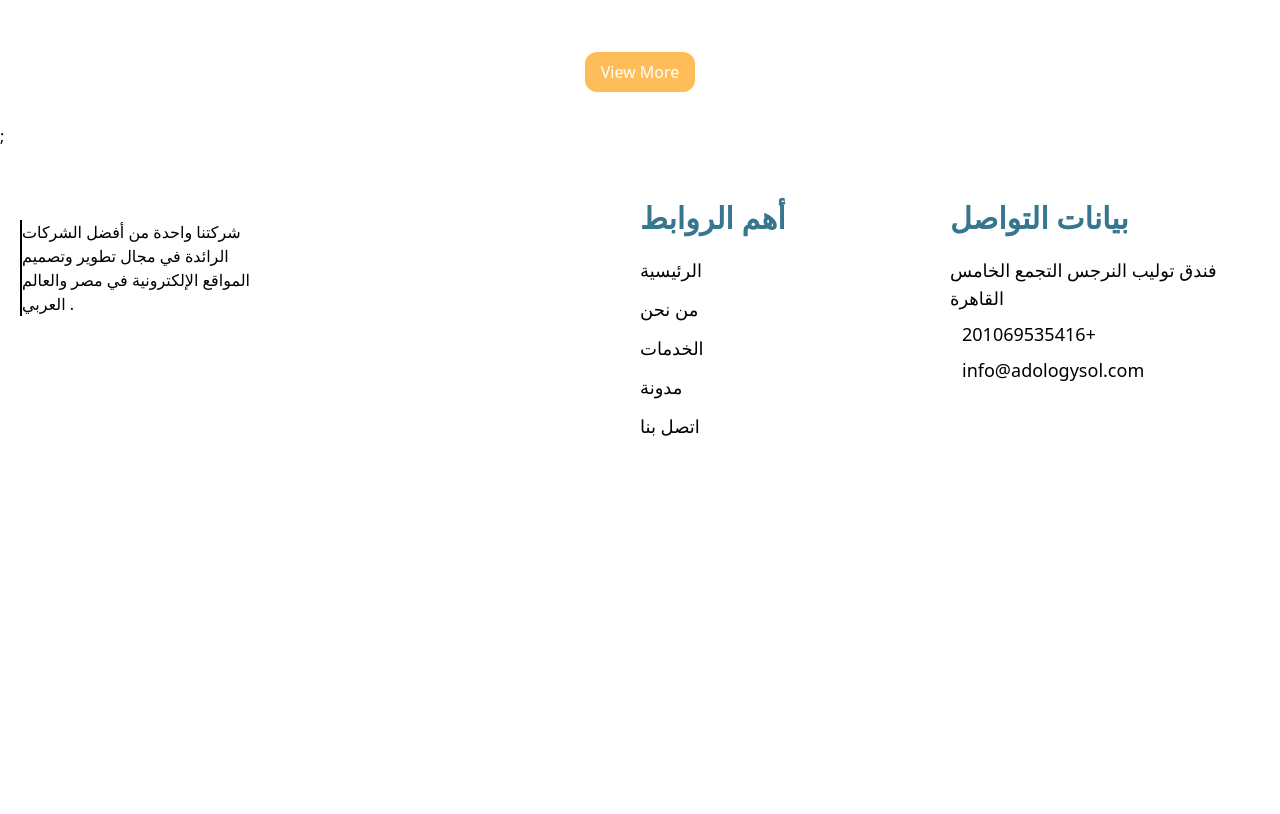
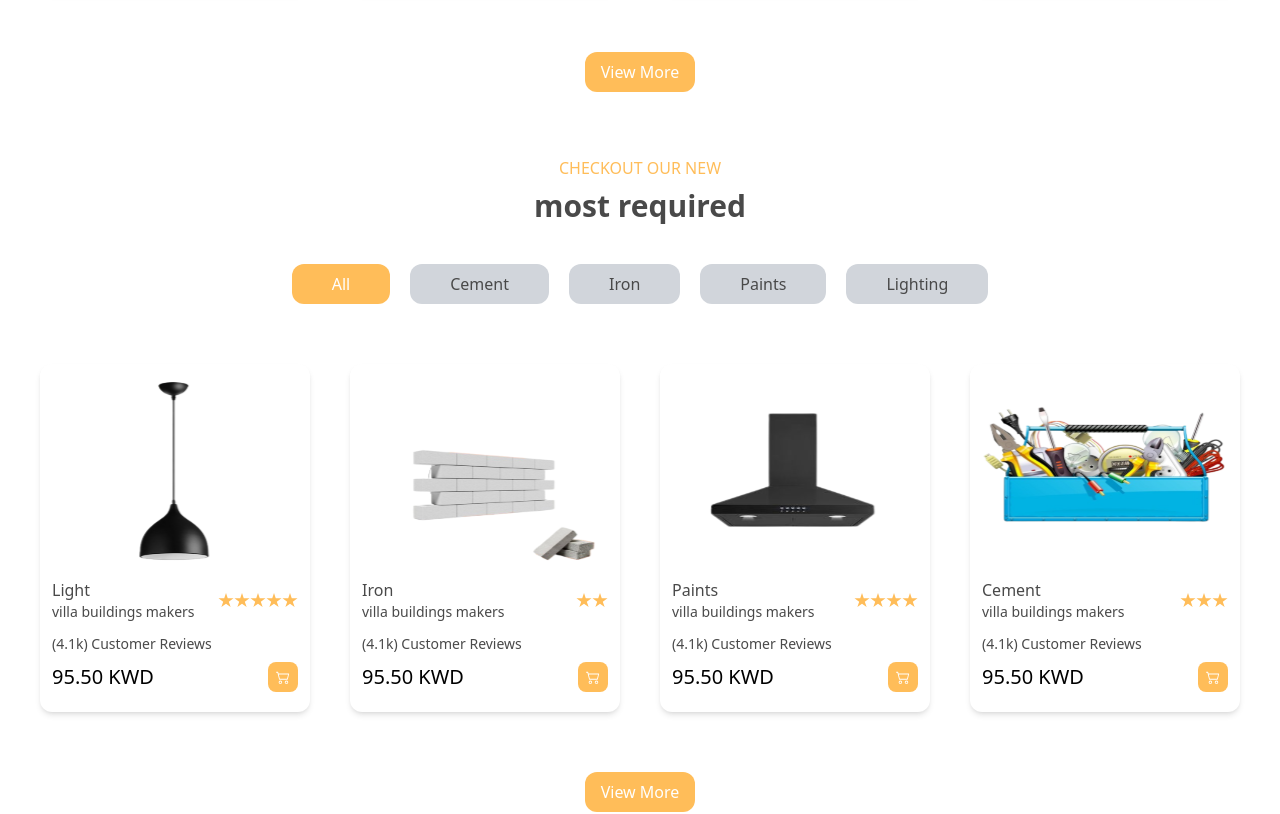
Before and after one commit to ahmedkhaled250/first-task-horia, a React (Create React App) app: page / in a window 1280 px wide. Shown: the part 1880-2694 px from the top of the page. Before the commit the page ends 2375 px from the top, so only its background shows below. Built offline with nearby package versions, Linux system fonts and the light colour scheme; the HTML template or start-up script is replaced by a standard one.

Commit message:
initial commit

```diff
--- a/src/Components/Home/Home.jsx
+++ b/src/Components/Home/Home.jsx
@@ -2,12 +2,14 @@ import React from 'react'
 import Header from "../Header/Header"
 import ShopByCategory from '../ShopByCategory/ShopByCategory';
 import Products from '../Products/Products';
+import RequiredProducts from '../RequiredProducts/RequiredProducts';
 function Home() {
     return (
         <div className='text-blackColor'>
             <Header />
             <ShopByCategory />
-            <Products/>
+            <Products />
+            <RequiredProducts/>
         </div>
     )
 }
--- a/src/Components/RequiredProducts/RequiredProducts.jsx
+++ b/src/Components/RequiredProducts/RequiredProducts.jsx
@@ -7,7 +7,7 @@ import { IoStarSharp } from "react-icons/io5";
 import { BsCart2 } from "react-icons/bs";
 import { Link } from "react-router-dom";
 
-function Products() {
+function RequiredProducts() {
   const [activeTab, setActiveTab] = useState("all");
   const handleTabLink = (tab) => {
     setActiveTab(tab);
@@ -305,4 +305,4 @@ function Products() {
   );
 }
 
-export default Products;
+export default RequiredProducts;
```
